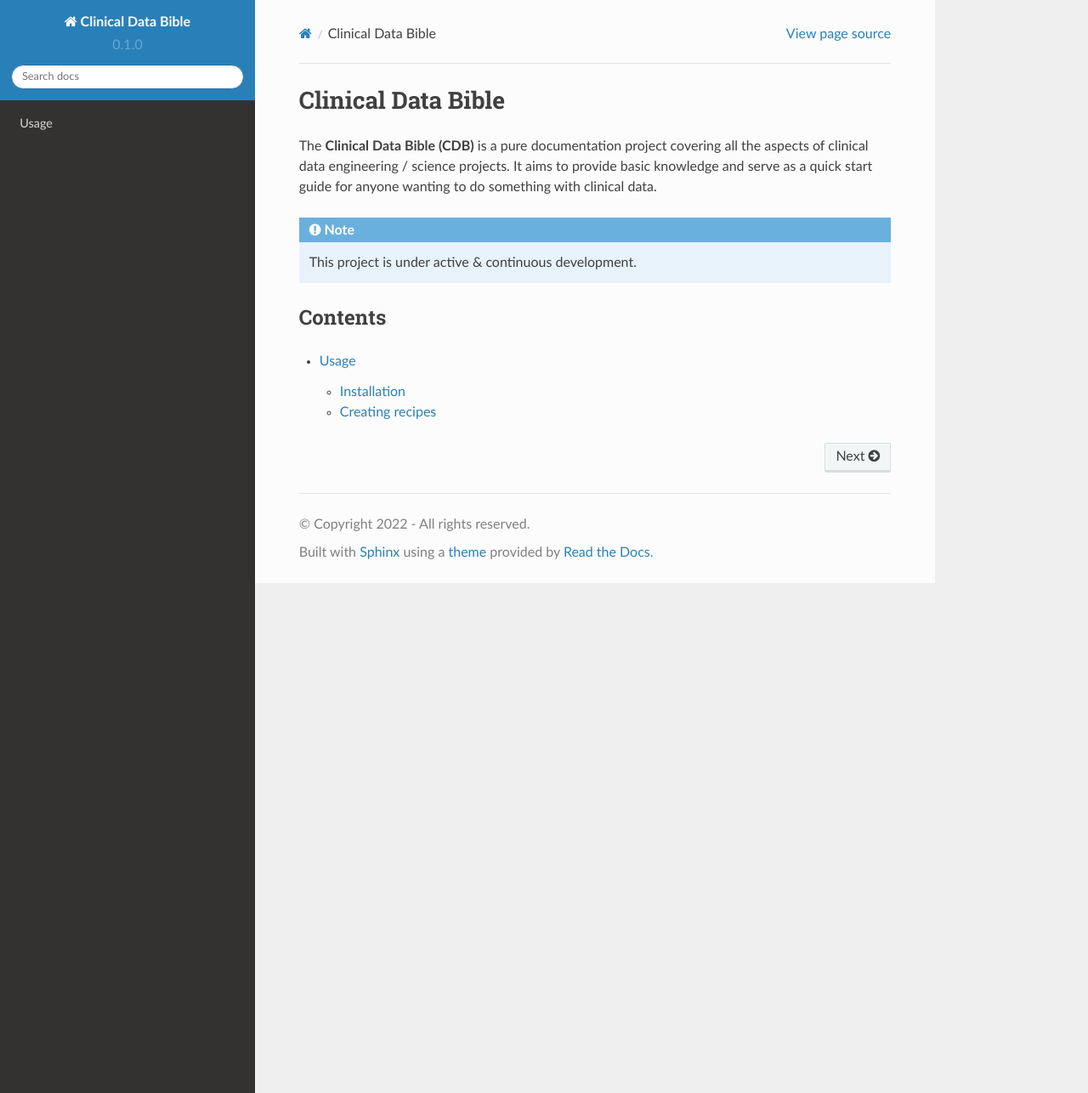
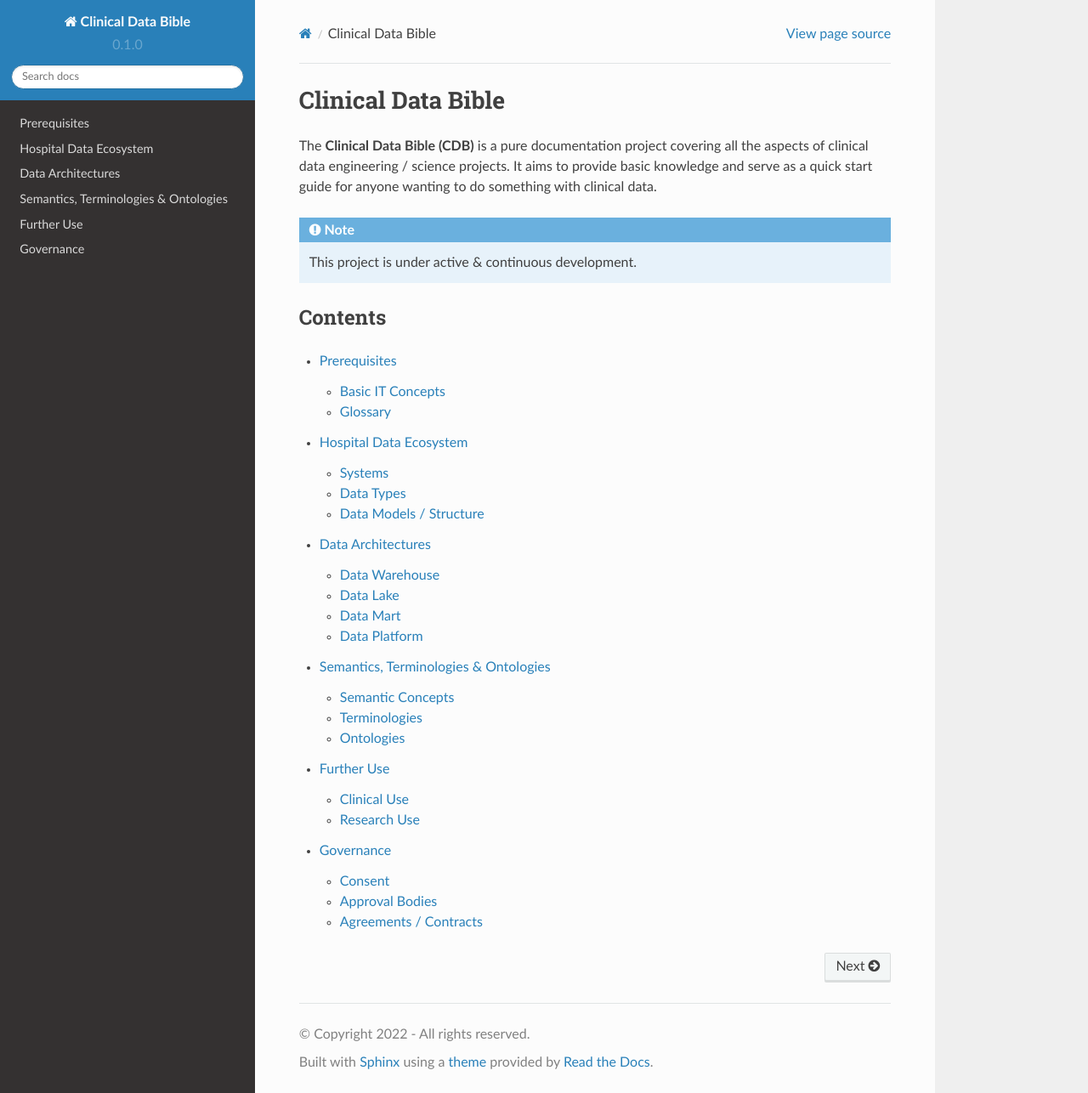
Before and after one commit to patrick-hirschi/Clinical-Data-Bible, a Sphinx documentation site: the page built from docs/source/index.rst, in a window 1280 px wide and 1286 px high. Shown: the whole window at 85% size. Built offline with Sphinx 7.4.7 and the Read the Docs theme 2.0.0, drawn with Linux system fonts in a browser that asks for light colours.

Commit message:
Table Of Content Brainstorming

```diff
--- /dev/null
+++ b/docs/source/architectures.rst
@@ -0,0 +1,14 @@
+Data Architectures
+=====
+
+Data Warehouse
+------------
+
+Data Lake
+------------
+
+Data Mart
+------------
+
+Data Platform
+----------------
--- /dev/null
+++ b/docs/source/furtheruse.rst
@@ -0,0 +1,8 @@
+Further Use
+=====
+
+Clinical Use
+------------
+
+Research Use
+------------
--- /dev/null
+++ b/docs/source/governance.rst
@@ -0,0 +1,11 @@
+Governance
+=====
+
+Consent
+------------
+
+Approval Bodies
+------------
+
+Agreements / Contracts
+------------
--- /dev/null
+++ b/docs/source/hospitaldataecosystem.rst
@@ -0,0 +1,15 @@
+Hospital Data Ecosystem
+=====
+
+Systems
+------------
+Primary/secondary systems, registries, etc.
+
+Data Types
+------------
+Structured vs. Unstructured
+Imaging
+Genomics
+
+Data Models / Structure
+------------
--- a/docs/source/index.rst
+++ b/docs/source/index.rst
@@ -12,4 +12,9 @@ Contents
 
 .. toctree::
 
-   usage
+   prerequisites
+   hospitaldataecosystem
+   architectures
+   semantics
+   furtheruse
+   governance
--- /dev/null
+++ b/docs/source/prerequisites.rst
@@ -0,0 +1,9 @@
+Prerequisites
+=====
+
+Basic IT Concepts
+------------
+Server, Firewall, Proxy, Storage System
+
+Glossary
+------------
--- /dev/null
+++ b/docs/source/semantics.rst
@@ -0,0 +1,11 @@
+Semantics, Terminologies & Ontologies
+=====
+
+Semantic Concepts
+------------
+
+Terminologies
+------------
+
+Ontologies
+----------------
```
Also changed, not shown: README.rst (deleted, +0 -9 lines), docs/source/usage.rst (deleted, +0 -33 lines), lumache.py (deleted, +0 -23 lines).
